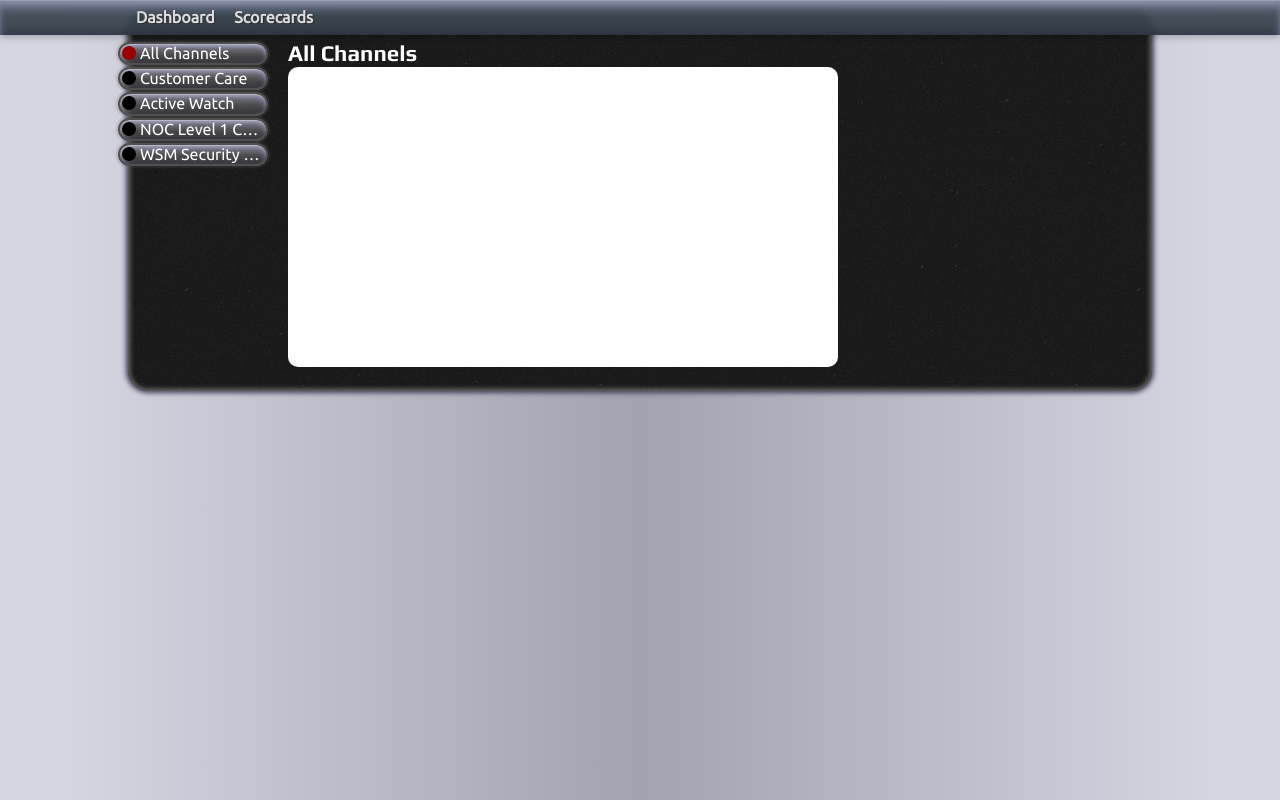
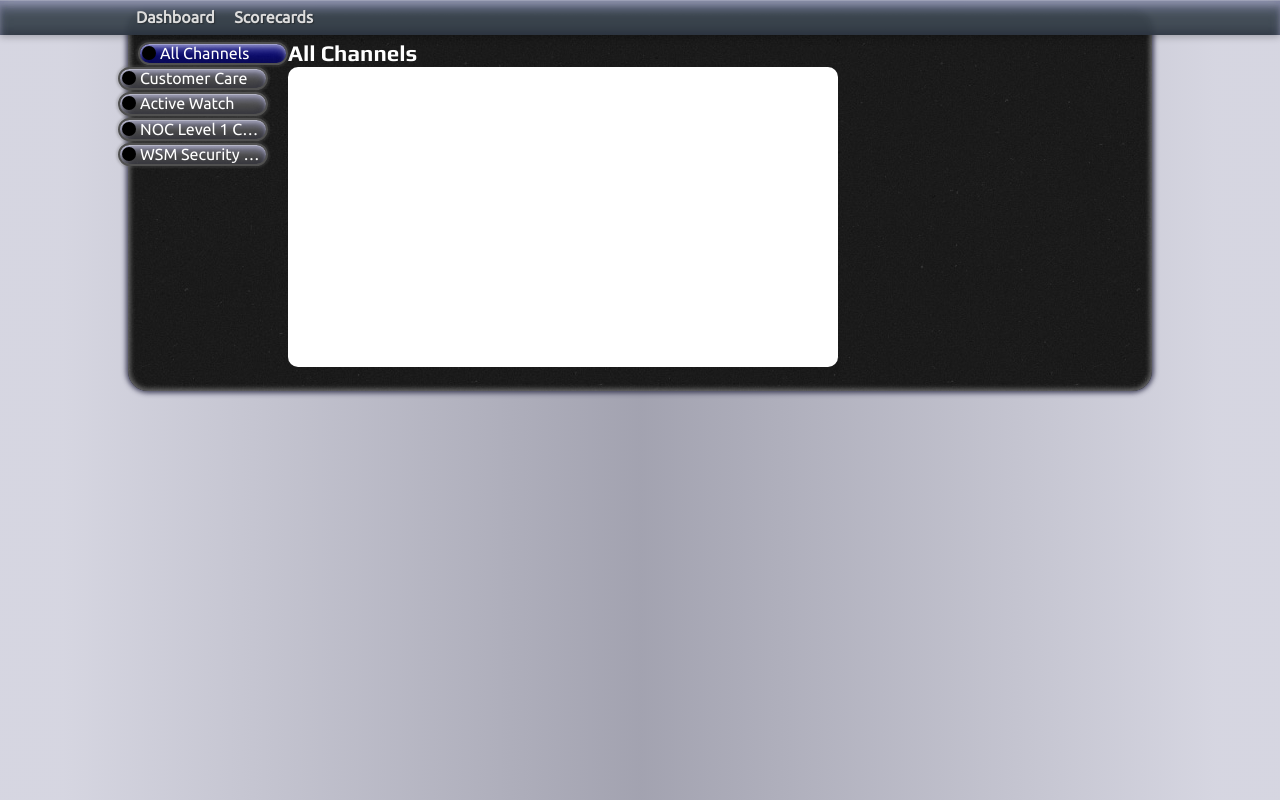
Before and after one commit to chet-manley/al-cc-hud, a plain HTML site: page index.html in a window 1280 px wide. Drawn offline with Linux system fonts and the light colour scheme.

Commit message:
Nov 13-14 2015

```diff
--- a/app/alccDash.js
+++ b/app/alccDash.js
@@ -8,12 +8,13 @@
 		.config(function ($routeProvider) {
 			$routeProvider
 				.when('/', {
-					redirectTo: '/dashboard/all'
+					redirectTo: '/dashboard'
 				})
-				.when('/dashboard/:channelId', {
+				.when('/dashboard/:channelId?', {
 					templateUrl: 'app/components/dashboard/dashboard.htm',
 					controller: 'dashboard',
-					controllerAs: 'ctrl'
+					controllerAs: 'ctrl',
+					reloadOnSearch: false
 				})
 				.when('/scorecards/:type', {
 					templateUrl: 'app/components/scorecards/scorecards.htm',
--- a/app/components/dashboard/dashboard.controller.js
+++ b/app/components/dashboard/dashboard.controller.js
@@ -1,33 +1,57 @@
 (function (angular, undefined) {
 	'use strict';
 	/* create controller */
-	function DashboardController($routeParams, data) {
+	function DashboardController($routeParams, data, $location) {
 		var ctrl = this,
-			channelId = $routeParams.channelId,
-			chart = data.dashboard.chart().chart,
-			channels = data.dashboard.channels().channels,
+			findChannelName = function findChannelName(id) {
+				var channel;
+				ctrl.channels.some(function (v) {
+					if (v.id === id) {
+						channel = v.name;
+						return true;
+					}
+					return false;
+				});
+				return channel || 'Invalid Channel ID';
+			},
 			chartUpdate = function chartUpdate(opt) {
 
 			},
 			updateHeader = function updateHeader(text) {
-				var header = text || channelId;
-				ctrl.header = text || header;
+				var header = text || ctrl.channel.name;
+				ctrl.header = header;
+			},
+			changeChannel = function changeChannel(newChannel) {
+				// cache new channel
+				ctrl.channel.id = newChannel.id;
+				ctrl.channel.name = newChannel.name || findChannelName(newChannel.id);
+				// update the header
+				updateHeader(newChannel.name);
+				// update the URL
+				//$location.search('channelId', newChannel.id);
 			},
 			init = function init() {
-				// assign properties and methods to controller
-				ctrl.channelId = channelId;
-				ctrl.header = 'All Channels';
+				// assign properties and methods to controller //
+				// retrieve channel list
+				ctrl.channels = data.dashboard.channels().channels;
+				// current channel object
+				ctrl.channel = {
+					id: $routeParams.channelId || 'all',
+					name: findChannelName($routeParams.channelId || 'all')
+				};
+				// retrieve graph data
+				ctrl.graph = data.dashboard.graph().graph;
+				// set header
+				updateHeader();
+				// public methods
+				ctrl.changeChannel = changeChannel;
 			};
-
-		ctrl.channels = channels;
-		ctrl.chartUpdate = chartUpdate;
-		ctrl.chart = chart;
 
 		// this controller auto-inits
 		init();
 		console.log('DashboardController', ctrl);
 	}
-	DashboardController.$inject = ['$routeParams', 'data'];
+	DashboardController.$inject = ['$routeParams', 'data', '$location'];
 	/* add controller */
 	angular.module('alccDash')
 		.controller('dashboard', DashboardController);
--- a/app/components/dashboard/dashboard.htm
+++ b/app/components/dashboard/dashboard.htm
@@ -1,8 +1,13 @@
 <menu type="channels" label="">
-	<menuitem class="emergency-red">All Channels</menuitem>
-	<menuitem ng-repeat="channel in ctrl.channels">{{channel.name}}</menuitem>
+	<menuitem ng-repeat="channel in ctrl.channels" data-channel-id="{{channel.id}}" ng-class="{active: channel.id === ctrl.channel.id}">
+		<a ng-href="#/dashboard/{{channel.id}}">{{channel.name}}</a>
+		<!--
+		<a ng-click="ctrl.changeChannel(channel)">{{channel.name}}</a>
+		-->
+	</menuitem>
 </menu>
-<h1>{{ctrl.header}}</h1>
+<h1 class="capitalized">{{ctrl.header}}</h1>
 <section>
 	<canvas id="channelGraph" chart-line />
+	<chart-line></chart-line>
 </section>
--- a/app/components/scorecards/scorecards.controller.js
+++ b/app/components/scorecards/scorecards.controller.js
@@ -56,7 +56,7 @@
 				};
 			},
 			init = function init() {
-				// assign properties and methods to controller
+				// assign properties and methods to controller //
 				ctrl.cardType = cardType;
 				// get control data
 				ctrl.controls = getControls();
--- a/app/services/data.js
+++ b/app/services/data.js
@@ -39,6 +39,10 @@
 				return {
 					channels: [
 						{
+							name: 'All Channels',
+							id: 'all'
+						},
+						{
 							name: 'Customer Care',
 							id: '12345'
 						},
@@ -57,11 +61,11 @@
 					]
 				};
 			},
-			chart: function chart(method) {
+			graph: function graph(method) {
 				// GET
 				if (!method || method.toLowerCase() === 'get') {
 					return {
-						chart: {
+						graph: {
 							labels: [
 
 							],
@@ -77,7 +81,7 @@
 			}
 		};
 		svc.scorecard = {
-			// dynamic scorecard search control data
+			// dynamic scorecard control data
 			controls: {
 				individual: function getIndividuals() {
 					return {
@@ -124,6 +128,7 @@
 					};
 				}
 			},
+			// view scorecard data routes
 			individual: {
 				// CRUD
 				create: function create() {
--- a/assets/css/default.css
+++ b/assets/css/default.css
@@ -150,15 +150,27 @@ menu[type="channels"] menuitem {
 	transition: background, left;
 	transition-duration: 500ms;
 }
+menu[type="channels"] menuitem:hover {
+	left: 20px;
+	cursor: pointer;
+	background: rgba(0,100,200,0.5);
+}
+/* must come after :hover to prevent hover styles */
 menu[type="channels"] menuitem.active {
 	left: 20px;
 	cursor: default;
 	background: rgba(0,0,200,0.5);
 }
-menu[type="channels"] menuitem:hover {
-	left: 20px;
-	cursor: pointer;
-	background: rgba(0,100,200,0.5);
+menu[type="channels"] menuitem a {
+	color: #FFFFFF;
+	display: block;
+	overflow: hidden;
+	text-decoration: none;
+	text-overflow: ellipsis;
+	white-space: nowrap;
+}
+menu[type="channels"] menuitem.active a:hover {
+	cursor: default;
 }
 /* indicator */
 menu[type="channels"] menuitem::before {
--- a/index.html
+++ b/index.html
@@ -26,13 +26,13 @@
 <body ng-app="alccDash">
 	<nav>
 		<ul>
-			<li><a href="#/dashboard/all">Dashboard</a></li>
+			<li><a ng-href="#/dashboard">Dashboard</a></li>
 			<li>
 				<a>Scorecards</a>
 				<ul>
-					<li><a href="#/scorecards/individual/">Individual</a></li>
-					<li><a href="#/scorecards/team/">Team</a></li>
-					<li><a href="#/scorecards/department/">Department</a></li>
+					<li><a ng-href="#/scorecards/individual/">Individual</a></li>
+					<li><a ng-href="#/scorecards/team/">Team</a></li>
+					<li><a ng-href="#/scorecards/department/">Department</a></li>
 				</ul>
 			</li>
 		</ul>
```
